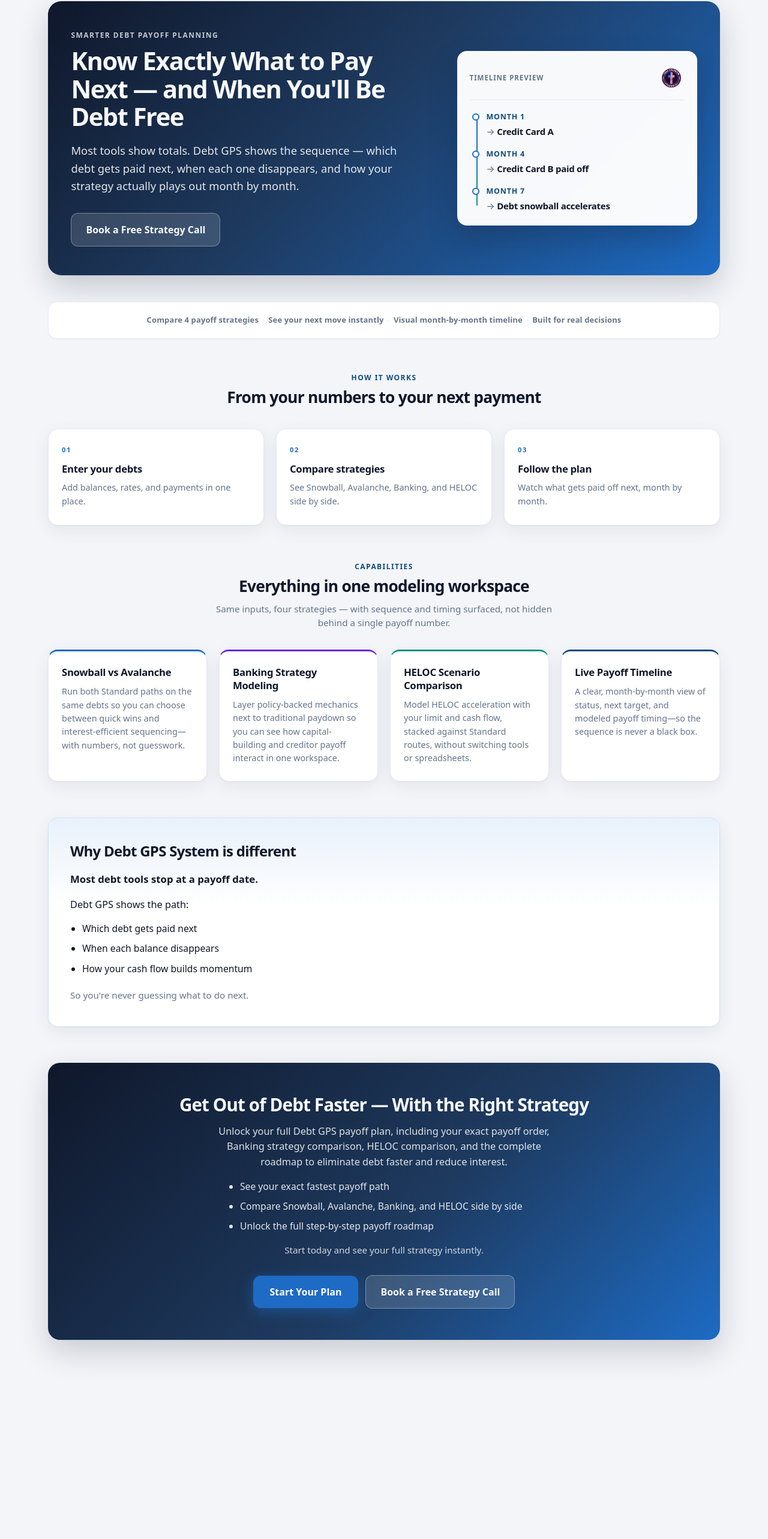
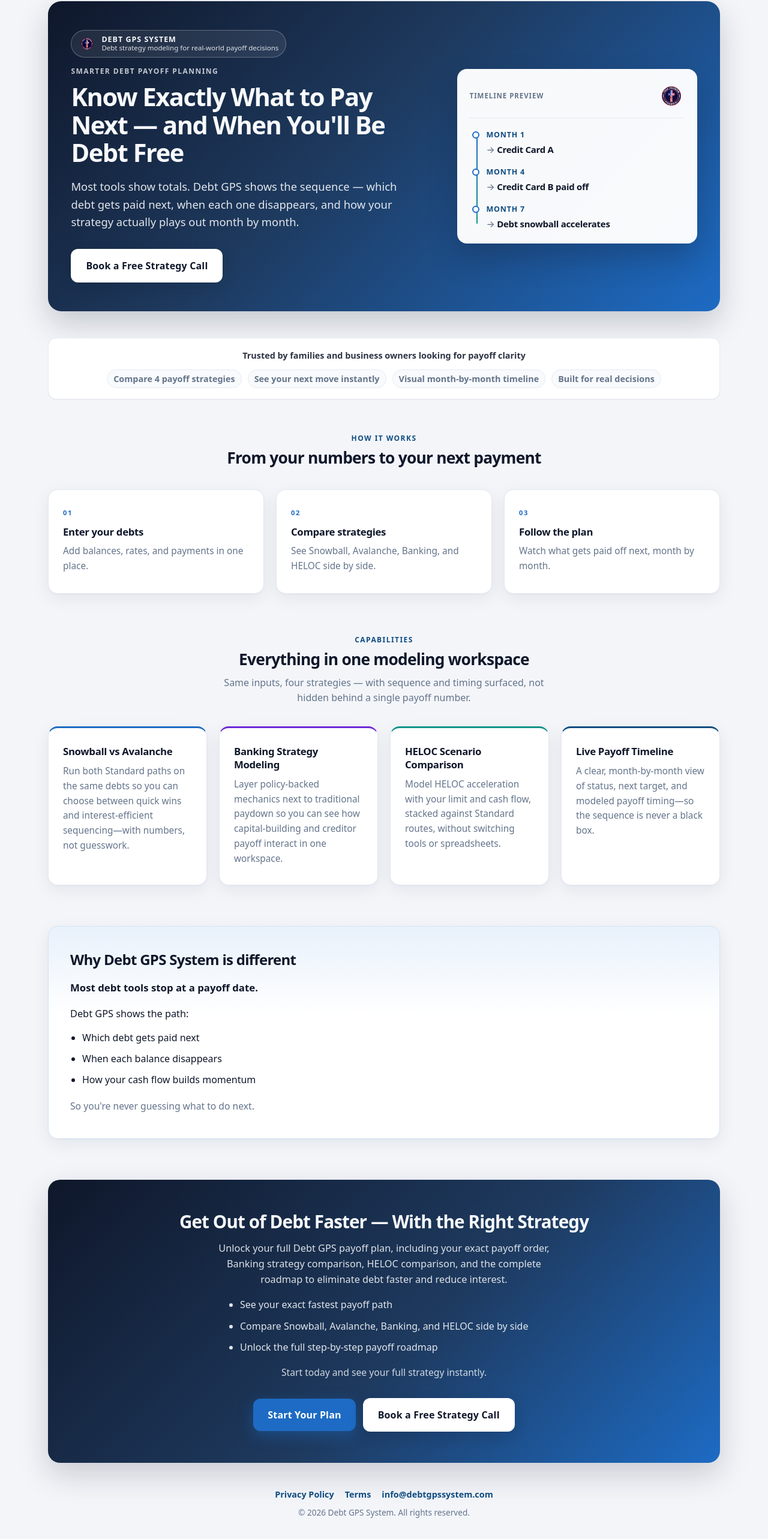
Before and after one commit to debsaisolutions-sketch/debt-gps-system, a Next.js app: page / in a window 1280 px wide. Shown: the part 30-2596 px from the top of the page at 60% size. Before the commit the page ends 2344 px from the top, so only its background shows below. Built offline with nearby package versions, Linux system fonts and the light colour scheme.

Commit message:
Polish Debt GPS landing page

```diff
--- a/app/globals.css
+++ b/app/globals.css
@@ -571,6 +571,121 @@
 
 .button-link.quiet:hover {
   text-decoration: underline;
+}
+
+.landing-brand-row {
+  display: inline-flex;
+  align-items: center;
+  gap: 10px;
+  margin-bottom: 14px;
+  padding: 8px 12px;
+  border-radius: 999px;
+  border: 1px solid rgba(255, 255, 255, 0.28);
+  background: rgba(255, 255, 255, 0.08);
+}
+
+.landing-brand-name {
+  color: #f8fafc;
+  font-size: 0.78rem;
+  font-weight: 800;
+  letter-spacing: 0.08em;
+  text-transform: uppercase;
+  line-height: 1.1;
+}
+
+.landing-brand-sub {
+  color: rgba(248, 250, 252, 0.88);
+  font-size: 0.72rem;
+  line-height: 1.2;
+}
+
+.landing-button {
+  display: inline-flex;
+  align-items: center;
+  justify-content: center;
+  min-width: 170px;
+  padding: 15px 24px;
+  border-radius: 12px;
+  font-size: 1rem;
+  font-weight: 700;
+  letter-spacing: 0.01em;
+  transition: transform 0.12s ease, filter 0.15s ease, box-shadow 0.15s ease;
+}
+
+.landing-button:hover {
+  transform: translateY(-1px);
+}
+
+.landing-button--primary {
+  background: var(--accent-2);
+  color: #fff;
+  box-shadow: 0 8px 24px rgba(29, 107, 196, 0.42);
+}
+
+.landing-button--primary:hover {
+  filter: brightness(1.04);
+}
+
+.landing-button--light {
+  background: #fff;
+  color: #0f172a;
+  border: 1px solid rgba(255, 255, 255, 0.42);
+  box-shadow: 0 8px 22px rgba(15, 23, 42, 0.16);
+}
+
+.landing-button--light:hover {
+  background: #f8fafc;
+}
+
+.landing-trust-lead {
+  margin: 0;
+  font-size: 0.9rem;
+  font-weight: 600;
+  color: var(--text);
+  opacity: 0.88;
+  text-align: center;
+}
+
+.landing-trust-chip {
+  padding: 6px 10px;
+  border-radius: 999px;
+  border: 1px solid var(--line);
+  background: #f8fafc;
+  color: var(--muted);
+  font-size: 0.9rem;
+  font-weight: 600;
+  line-height: 1.2;
+}
+
+.landing-footer {
+  margin-top: 18px;
+  margin-bottom: 12px;
+  padding: 18px 10px 10px;
+  text-align: center;
+}
+
+.landing-footer-links {
+  display: flex;
+  flex-wrap: wrap;
+  justify-content: center;
+  gap: 10px 18px;
+  margin-bottom: 10px;
+}
+
+.landing-footer-links a {
+  font-size: 0.9rem;
+  font-weight: 600;
+  color: var(--accent);
+}
+
+.landing-footer-links a:hover {
+  text-decoration: underline;
+}
+
+.landing-footer-copy {
+  margin: 0;
+  font-size: 0.85rem;
+  color: var(--muted);
 }
 
 .inline-warn {
--- a/app/page.js
+++ b/app/page.js
@@ -1,5 +1,4 @@
 'use client';
-import { Fragment } from "react";
 import Link from "next/link";
 import Image from "next/image";
 const CALENDLY_URL = "https://calendly.com/debsaisolutions/30min";
@@ -60,6 +59,7 @@
 ];
 
 export default function LandingPage() {
+  const year = new Date().getFullYear();
   return (
     <main className="page landing-page" style={{ maxWidth: "1160px", paddingTop: "32px" }}>
       {/* Hero */}
@@ -81,6 +81,15 @@
           }}
         >
           <div style={{ flex: "1 1 300px", maxWidth: "580px", minWidth: 0 }}>
+            <div className="landing-brand-row">
+              <Image src="/logo.png" alt="Debt GPS System" width={28} height={28} />
+              <div>
+                <div className="landing-brand-name">Debt GPS System</div>
+                <div className="landing-brand-sub">
+                  Debt strategy modeling for real-world payoff decisions
+                </div>
+              </div>
+            </div>
             <p
               className="hero-eyebrow"
               style={{ color: "rgba(248, 250, 252, 0.9)", marginBottom: "10px" }}
@@ -122,19 +131,10 @@
               }}
             >
               <a
-                className="secondary-button"
+                className="landing-button landing-button--light"
                 href={CALENDLY_URL}
                 target="_blank"
                 rel="noopener noreferrer"
-                style={{
-                  padding: "15px 24px",
-                  fontSize: "1rem",
-                  fontWeight: 650,
-                  borderRadius: 12,
-                  background: "rgba(255,255,255,0.14)",
-                  color: "#f8fafc",
-                  border: "1px solid rgba(255,255,255,0.32)"
-                }}
               >
                 Book a Free Strategy Call
               </a>
@@ -275,40 +275,35 @@
         <div
           style={{
             display: "flex",
-            flexWrap: "wrap",
-            justifyContent: "center",
+            flexDirection: "column",
             alignItems: "center",
-            gap: "8px 6px",
-            rowGap: 10
+            gap: 12
           }}
         >
-          {trustPoints.map((text, i) => (
-            <Fragment key={text}>
-              {i > 0 ? (
-                <span
-                  aria-hidden
-                  style={{ color: "var(--line)", fontWeight: 300, userSelect: "none" }}
-                >
-                  ·
-                </span>
-              ) : null}
-              <span
-                style={{
-                  fontSize: "0.8125rem",
-                  fontWeight: 600,
-                  color: "var(--muted)",
-                  letterSpacing: "0.01em"
-                }}
-              >
+          <p className="landing-trust-lead">
+            Trusted by families and business owners looking for payoff clarity
+          </p>
+          <div
+            style={{
+              display: "flex",
+              flexWrap: "wrap",
+              justifyContent: "center",
+              alignItems: "center",
+              gap: "8px 10px",
+              rowGap: 10
+            }}
+          >
+            {trustPoints.map((text) => (
+              <span key={text} className="landing-trust-chip">
                 {text}
               </span>
-            </Fragment>
-          ))}
+            ))}
+          </div>
         </div>
       </section>
 
       {/* How it works */}
-      <section style={{ marginBottom: "60px" }}>
+      <section style={{ marginBottom: "68px" }}>
         <p
           className="hero-eyebrow"
           style={{
@@ -346,7 +341,7 @@
               className="card"
               style={{
                 margin: 0,
-                padding: "26px 22px 28px",
+                padding: "30px 24px 32px",
                 position: "relative",
                 overflow: "hidden"
               }}
@@ -379,8 +374,8 @@
                 className="help tight"
                 style={{
                   margin: 0,
-                  fontSize: "0.9rem",
-                  lineHeight: 1.55,
+                  fontSize: "0.96rem",
+                  lineHeight: 1.62,
                   color: "var(--muted)"
                 }}
               >
@@ -392,7 +387,7 @@
       </section>
 
       {/* Features */}
-      <section style={{ marginBottom: "60px" }}>
+      <section style={{ marginBottom: "68px" }}>
         <p
           className="hero-eyebrow"
           style={{
@@ -423,9 +418,9 @@
             margin: "0 auto 34px",
             textAlign: "center",
             maxWidth: "580px",
-            fontSize: "0.95rem",
+            fontSize: "1rem",
             color: "var(--muted)",
-            lineHeight: 1.5
+            lineHeight: 1.6
           }}
         >
           Same inputs, four strategies — with sequence and timing surfaced, not hidden behind
@@ -444,7 +439,7 @@
               className="card"
               style={{
                 margin: 0,
-                padding: "24px 22px 26px",
+                padding: "28px 24px 30px",
                 borderTop: `3px solid ${f.accent}`,
                 display: "flex",
                 flexDirection: "column",
@@ -466,8 +461,8 @@
               <p
                 style={{
                   margin: 0,
-                  fontSize: "0.9rem",
-                  lineHeight: 1.55,
+                  fontSize: "0.96rem",
+                  lineHeight: 1.62,
                   color: "var(--muted)"
                 }}
               >
@@ -482,7 +477,7 @@
       <section
         className="card"
         style={{
-          marginBottom: "60px",
+          marginBottom: "68px",
           padding: "clamp(28px, 4vw, 40px) clamp(22px, 3vw, 36px)",
           background:
             "linear-gradient(180deg, var(--accent-soft) 0%, var(--card) 42%)",
@@ -530,8 +525,8 @@
           style={{
             margin: "0 0 18px",
             paddingLeft: "1.25rem",
-            fontSize: "0.98rem",
-            lineHeight: 1.65,
+            fontSize: "1rem",
+            lineHeight: 1.7,
             color: "var(--text)",
             maxWidth: "700px"
           }}
@@ -543,8 +538,8 @@
         <p
           style={{
             margin: 0,
-            fontSize: "0.95rem",
-            lineHeight: 1.6,
+            fontSize: "0.98rem",
+            lineHeight: 1.62,
             color: "var(--muted)",
             maxWidth: "700px",
             fontWeight: 500
@@ -582,7 +577,7 @@
             margin: "0 auto 16px",
             maxWidth: "560px",
             fontSize: "1.02rem",
-            lineHeight: 1.55,
+            lineHeight: 1.6,
             color: "rgba(248, 250, 252, 0.88)"
           }}
         >
@@ -596,8 +591,8 @@
             paddingLeft: "1.25rem",
             maxWidth: "520px",
             textAlign: "left",
-            fontSize: "0.98rem",
-            lineHeight: 1.6,
+            fontSize: "1rem",
+            lineHeight: 1.7,
             color: "rgba(248, 250, 252, 0.9)"
           }}
         >
@@ -611,8 +606,8 @@
           style={{
             margin: "0 auto 30px",
             maxWidth: "520px",
-            fontSize: "0.95rem",
-            lineHeight: 1.5,
+            fontSize: "0.98rem",
+            lineHeight: 1.58,
             color: "rgba(248, 250, 252, 0.82)",
             fontWeight: 500
           }}
@@ -629,39 +624,30 @@
           }}
         >
           <Link
-            className="primary-button"
+            className="landing-button landing-button--primary"
             href="/calculator"
-            style={{
-              padding: "15px 28px",
-              fontSize: "1rem",
-              fontWeight: 700,
-              borderRadius: 12,
-              boxShadow: "0 6px 22px rgba(29, 107, 196, 0.5)",
-              minWidth: "168px",
-              textAlign: "center"
-            }}
           >
             Start Your Plan
           </Link>
           <a
-            className="secondary-button"
+            className="landing-button landing-button--light"
             href={CALENDLY_URL}
             target="_blank"
             rel="noopener noreferrer"
-            style={{
-              padding: "15px 24px",
-              fontSize: "1rem",
-              fontWeight: 650,
-              borderRadius: 12,
-              background: "rgba(255,255,255,0.14)",
-              color: "#f8fafc",
-              border: "1px solid rgba(255,255,255,0.32)"
-            }}
           >
             Book a Free Strategy Call
           </a>
         </div>
       </section>
+
+      <footer className="landing-footer">
+        <nav className="landing-footer-links" aria-label="Legal and contact links">
+          <a href="#">Privacy Policy</a>
+          <a href="#">Terms</a>
+          <a href="mailto:info@debtgpssystem.com">info@debtgpssystem.com</a>
+        </nav>
+        <p className="landing-footer-copy">© {year} Debt GPS System. All rights reserved.</p>
+      </footer>
     </main>
   );
 }
```
